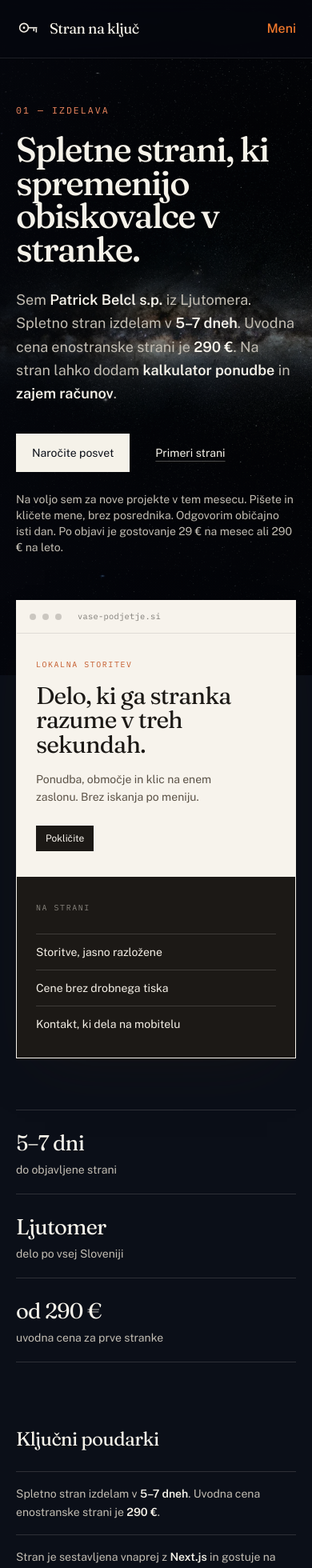
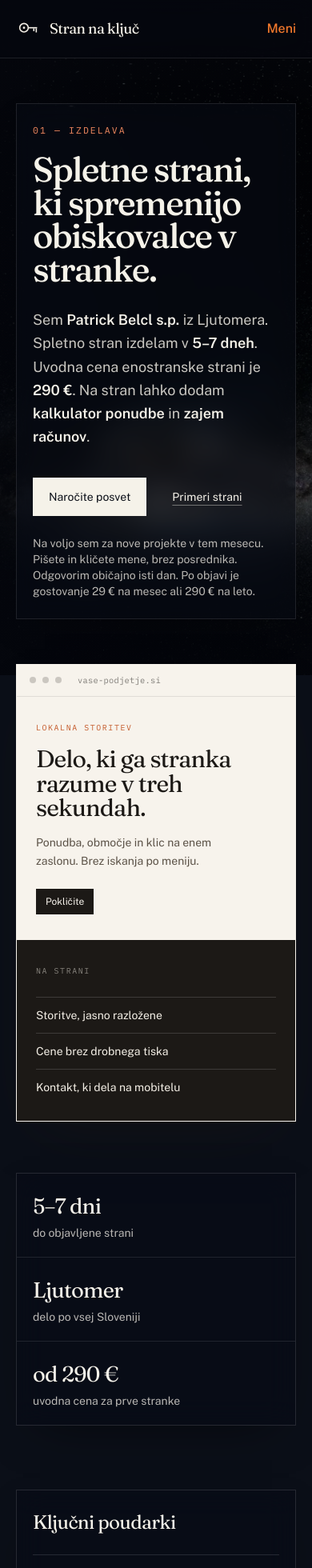
Before and after one commit to patabelo/strannakljuc, a Next.js app: page / in a window 390 px wide. Shown: the top 1960 px of the page at 80% size. Built offline with nearby package versions, Linux system fonts and the light colour scheme.

Commit message:
Add parallax night sky and glass panels for readable copy.
Scroll drifts the space background slower than the page; soft glass surfaces lift white text off the sky.

Co-authored-by: Patrick Belcl <patabelo@users.noreply.github.com>

```diff
--- a/src/app/(site)/layout.tsx
+++ b/src/app/(site)/layout.tsx
@@ -1,8 +1,11 @@
 import type { ReactNode } from "react";
+
+import { ParallaxSky } from "@/components/site/parallax-sky";
 
 export default function SiteLayout({ children }: { children: ReactNode }) {
   return (
-    <div className="flex min-h-svh flex-col text-foreground">
+    <div className="relative flex min-h-svh flex-col text-foreground">
+      <ParallaxSky />
       {children}
     </div>
   );
--- a/src/app/globals.css
+++ b/src/app/globals.css
@@ -70,7 +70,7 @@
   --spotlight: oklch(0.16 0.02 265);
   --spotlight-foreground: oklch(0.96 0.012 88);
   --muted: oklch(0.2 0.02 265);
-  --muted-foreground: oklch(0.8 0.015 88);
+  --muted-foreground: oklch(0.88 0.014 88);
   --accent: oklch(0.22 0.02 265);
   --accent-foreground: oklch(0.96 0.012 88);
   --destructive: oklch(0.7 0.16 25);
@@ -101,35 +101,61 @@
     @apply text-foreground;
     background-color: #05070e;
   }
-  body::before {
-    content: "";
-    position: fixed;
-    inset: 0;
-    z-index: -1;
-    pointer-events: none;
-    background-color: #05070e;
-    background-image:
-      linear-gradient(90deg, rgb(5 7 14 / 0.68) 0%, rgb(5 7 14 / 0.32) 48%, rgb(5 7 14 / 0.14) 100%),
-      linear-gradient(180deg, rgb(5 7 14 / 0.58) 0%, rgb(5 7 14 / 0.24) 18%, rgb(5 7 14 / 0.3) 68%, rgb(5 7 14 / 0.62)),
-      url("/space-bg-sm.webp");
-    background-position: center;
-    background-size: cover;
-    background-repeat: no-repeat;
-  }
-
-  @media (min-width: 1100px) {
-    body::before {
-      background-image:
-        linear-gradient(90deg, rgb(5 7 14 / 0.68) 0%, rgb(5 7 14 / 0.32) 48%, rgb(5 7 14 / 0.14) 100%),
-        linear-gradient(180deg, rgb(5 7 14 / 0.58) 0%, rgb(5 7 14 / 0.24) 18%, rgb(5 7 14 / 0.3) 68%, rgb(5 7 14 / 0.62)),
-        url("/space-bg.webp");
-    }
-  }
   html {
     @apply font-sans scroll-smooth;
   }
   section[id] {
     scroll-margin-top: 5rem;
+  }
+}
+
+/* Fixed night sky — parallax layer is taller so drift never shows edges. */
+.parallax-sky {
+  position: fixed;
+  inset: 0;
+  z-index: -1;
+  pointer-events: none;
+  overflow: hidden;
+  background-color: #05070e;
+}
+
+.parallax-sky__layer {
+  position: absolute;
+  top: 0;
+  left: 0;
+  width: 100%;
+  height: 145vh;
+  will-change: transform;
+  background-color: #05070e;
+  background-image: url("/space-bg-sm.webp");
+  background-position: center top;
+  background-size: cover;
+  background-repeat: no-repeat;
+  transform: translate3d(0, 0, 0);
+}
+
+.parallax-sky__veil {
+  position: absolute;
+  inset: 0;
+  background-image:
+    linear-gradient(90deg, rgb(5 7 14 / 0.72) 0%, rgb(5 7 14 / 0.38) 46%, rgb(5 7 14 / 0.22) 100%),
+    linear-gradient(180deg, rgb(5 7 14 / 0.62) 0%, rgb(5 7 14 / 0.28) 18%, rgb(5 7 14 / 0.34) 68%, rgb(5 7 14 / 0.7));
+}
+
+@media (min-width: 1100px) {
+  .parallax-sky__layer {
+    background-image: url("/space-bg.webp");
+  }
+}
+
+@media (prefers-reduced-motion: reduce) {
+  .parallax-sky__layer {
+    will-change: auto;
+  }
+
+  .glass-copy,
+  .glass-panel {
+    animation: none;
   }
 }
 
@@ -142,6 +168,36 @@
     font-family: var(--font-fraunces);
     font-variation-settings: "SOFT" 40, "WONK" 0, "opsz" 72;
   }
+
+  /* Soft glass behind copy — readability without hard “card” chrome. */
+  .glass-copy {
+    background: rgb(8 12 22 / 0.52);
+    backdrop-filter: blur(16px) saturate(1.15);
+    -webkit-backdrop-filter: blur(16px) saturate(1.15);
+    border: 1px solid rgb(255 255 255 / 0.1);
+    box-shadow: 0 18px 50px -28px rgb(0 0 0 / 0.55);
+    animation: glass-rise 0.7s ease both;
+  }
+
+  .glass-panel {
+    background: rgb(8 12 22 / 0.58);
+    backdrop-filter: blur(18px) saturate(1.2);
+    -webkit-backdrop-filter: blur(18px) saturate(1.2);
+    border: 1px solid rgb(255 255 255 / 0.12);
+    box-shadow: 0 22px 60px -30px rgb(0 0 0 / 0.6);
+    animation: glass-rise 0.75s ease both;
+  }
+}
+
+@keyframes glass-rise {
+  from {
+    opacity: 0;
+    transform: translateY(10px);
+  }
+  to {
+    opacity: 1;
+    transform: translateY(0);
+  }
 }
 
 ::selection {
--- a/src/components/site/faq.tsx
+++ b/src/components/site/faq.tsx
@@ -18,17 +18,17 @@ export function Faq() {
           title="Pogosta vprašanja o ceni, roku in orodjih"
         />
 
-        <Accordion className="mt-8 border-t border-foreground/15">
+        <Accordion className="glass-panel mt-8 px-4 sm:px-6">
           {FAQS.map((faq) => (
             <AccordionItem
               key={faq.question}
               value={faq.question}
-              className="border-b border-foreground/15"
+              className="border-b border-white/12 last:border-b-0"
             >
               <AccordionTrigger className="py-4 font-display text-lg font-medium tracking-[-0.02em] hover:no-underline">
                 {faq.question}
               </AccordionTrigger>
-              <AccordionContent className="pb-5 text-sm leading-relaxed text-muted-foreground">
+              <AccordionContent className="pb-5 text-sm leading-relaxed text-foreground/80">
                 <RichText text={faq.answer} />
               </AccordionContent>
             </AccordionItem>
--- a/src/components/site/hero.tsx
+++ b/src/components/site/hero.tsx
@@ -10,14 +10,14 @@ export function Hero() {
   return (
     <section className="mx-auto max-w-6xl px-5 pt-14 pb-6 sm:px-8 sm:pt-20">
       <div className="grid items-center gap-14 lg:grid-cols-[minmax(0,1.05fr)_minmax(0,0.95fr)]">
-        <div>
+        <div className="glass-copy px-5 py-6 sm:px-7 sm:py-8">
           <p className="font-mono text-[0.72rem] tracking-[0.18em] text-primary uppercase">
             01 — Izdelava
           </p>
           <h1 className="mt-5 max-w-[12ch] font-display text-[2.7rem] leading-[0.96] font-medium tracking-[-0.04em] sm:text-6xl lg:text-[4.15rem]">
             Spletne strani, ki spremenijo obiskovalce v stranke.
           </h1>
-          <p className="mt-7 max-w-xl text-lg leading-relaxed text-muted-foreground">
+          <p className="mt-7 max-w-xl text-lg leading-relaxed text-foreground/82">
             Sem <strong className="font-semibold text-foreground">Patrick Belcl s.p.</strong> iz
             Ljutomera. Spletno stran izdelam v{" "}
             <strong className="font-semibold text-foreground">5–7 dneh</strong>. Uvodna
@@ -35,12 +35,12 @@ export function Hero() {
             </Link>
             <Link
               href="/#referencie"
-              className="text-sm underline decoration-foreground/30 underline-offset-[5px] hover:decoration-foreground"
+              className="text-sm underline decoration-foreground/40 underline-offset-[5px] hover:decoration-foreground"
             >
               Primeri strani
             </Link>
           </div>
-          <p className="mt-6 max-w-xl text-sm text-muted-foreground">
+          <p className="mt-6 max-w-xl text-sm text-foreground/75">
             Na voljo sem za nove projekte v tem mesecu. Pišete in kličete mene,
             brez posrednika. Odgovorim običajno isti dan. Po objavi je
             gostovanje 29 € na mesec ali 290 € na leto.
@@ -50,14 +50,14 @@ export function Hero() {
         <PreviewFrame />
       </div>
 
-      <dl className="mt-16 grid border-y border-foreground/15 sm:grid-cols-3">
+      <dl className="glass-panel mt-16 grid sm:grid-cols-3">
         {FACTS.map((fact) => (
           <div
             key={fact.label}
-            className="border-b border-foreground/15 py-5 last:border-b-0 sm:border-b-0 sm:px-6 sm:first:pl-0 sm:not-first:border-l"
+            className="border-b border-white/10 px-5 py-5 last:border-b-0 sm:border-b-0 sm:px-6 sm:first:pl-6 sm:not-first:border-l"
           >
             <dt className="font-display text-[1.7rem] tracking-[-0.03em]">{fact.value}</dt>
-            <dd className="mt-1 max-w-[22ch] text-sm leading-snug text-muted-foreground">
+            <dd className="mt-1 max-w-[22ch] text-sm leading-snug text-foreground/75">
               {fact.label}
             </dd>
           </div>
--- /dev/null
+++ b/src/components/site/parallax-sky.tsx
@@ -0,0 +1,70 @@
+"use client";
+
+import { useEffect, useRef } from "react";
+
+/** Fixed night-sky layer that drifts slower than page scroll. */
+export function ParallaxSky() {
+  const layerRef = useRef<HTMLDivElement>(null);
+
+  useEffect(() => {
+    const layer = layerRef.current;
+    if (!layer) return;
+
+    const reduceMotion = window.matchMedia("(prefers-reduced-motion: reduce)");
+    let frame = 0;
+
+    function sizeLayer() {
+      if (!layer) return;
+      // Extra height covers the maximum parallax travel on long pages.
+      const travel = Math.max(window.innerHeight * 0.45, 280);
+      layer.style.height = `${window.innerHeight + travel}px`;
+      layer.dataset.travel = String(travel);
+    }
+
+    function paint() {
+      if (!layer) return;
+      if (reduceMotion.matches) {
+        layer.style.transform = "translate3d(0, 0, 0)";
+        return;
+      }
+      const travel = Number(layer.dataset.travel || 0);
+      const maxScroll = Math.max(
+        1,
+        document.documentElement.scrollHeight - window.innerHeight,
+      );
+      const progress = Math.min(1, window.scrollY / maxScroll);
+      const offset = progress * travel;
+      layer.style.transform = `translate3d(0, ${offset}px, 0)`;
+    }
+
+    function onScroll() {
+      cancelAnimationFrame(frame);
+      frame = requestAnimationFrame(paint);
+    }
+
+    function onResize() {
+      sizeLayer();
+      paint();
+    }
+
+    sizeLayer();
+    paint();
+    window.addEventListener("scroll", onScroll, { passive: true });
+    window.addEventListener("resize", onResize, { passive: true });
+    reduceMotion.addEventListener("change", paint);
+
+    return () => {
+      cancelAnimationFrame(frame);
+      window.removeEventListener("scroll", onScroll);
+      window.removeEventListener("resize", onResize);
+      reduceMotion.removeEventListener("change", paint);
+    };
+  }, []);
+
+  return (
+    <div className="parallax-sky" aria-hidden>
+      <div ref={layerRef} className="parallax-sky__layer" />
+      <div className="parallax-sky__veil" />
+    </div>
+  );
+}
--- a/src/components/site/process.tsx
+++ b/src/components/site/process.tsx
@@ -33,14 +33,14 @@ export function Process() {
         description="Štirje koraki: pogovor, osnutek, izdelava in objava. Enostranska stran je objavljena v 5–7 delovnih dneh po potrditvi osnutka. Več podstrani traja 2–3 tedne."
       />
 
-      <ol className="mt-12 grid gap-px bg-foreground/15 sm:grid-cols-2 lg:grid-cols-4">
+      <ol className="mt-12 grid gap-3 sm:grid-cols-2 lg:grid-cols-4">
         {STEPS.map((step, index) => (
-          <li key={step.title} className="bg-black/40 p-6 backdrop-blur-sm">
+          <li key={step.title} className="glass-copy p-6">
             <span className="font-mono text-xs text-primary">
               {String(index + 1).padStart(2, "0")}
             </span>
             <h3 className="mt-6 font-display text-xl tracking-[-0.02em]">{step.title}</h3>
-            <p className="mt-3 text-sm leading-relaxed text-muted-foreground">
+            <p className="mt-3 text-sm leading-relaxed text-foreground/80">
               {step.description}
             </p>
           </li>
--- a/src/components/site/services.tsx
+++ b/src/components/site/services.tsx
@@ -115,7 +115,7 @@ export function SectionHeading({
   description?: ReactNode;
 }) {
   return (
-    <div className="grid gap-6 border-t border-foreground/15 pt-8 lg:grid-cols-[minmax(0,1fr)_minmax(0,0.8fr)] lg:items-end">
+    <div className="glass-copy grid gap-6 px-5 py-6 sm:px-7 sm:py-7 lg:grid-cols-[minmax(0,1fr)_minmax(0,0.8fr)] lg:items-end">
       <div>
         <p className="font-mono text-[0.72rem] tracking-[0.16em] text-primary uppercase">
           {index ? `${index} — ` : ""}
@@ -126,7 +126,7 @@ export function SectionHeading({
         </h2>
       </div>
       {description ? (
-        <p className="max-w-md text-[0.95rem] leading-relaxed text-muted-foreground lg:justify-self-end lg:pb-1">
+        <p className="max-w-md text-[0.95rem] leading-relaxed text-foreground/80 lg:justify-self-end lg:pb-1">
           {description}
         </p>
       ) : null}
--- a/src/components/site/takeaways.tsx
+++ b/src/components/site/takeaways.tsx
@@ -10,16 +10,21 @@ const POINTS = [
 export function Takeaways() {
   return (
     <section aria-labelledby="poudarki" className="mx-auto max-w-6xl px-5 py-14 sm:px-8">
+      <div className="glass-panel px-5 py-6 sm:px-7 sm:py-8">
         <h2 id="poudarki" className="font-display text-2xl tracking-[-0.03em] sm:text-3xl">
           Ključni poudarki
         </h2>
         <ul className="mt-6 grid gap-4 sm:grid-cols-2">
           {POINTS.map((point) => (
-          <li key={point} className="border-t border-foreground/15 pt-4 text-sm leading-relaxed text-muted-foreground">
+            <li
+              key={point}
+              className="border-t border-white/12 pt-4 text-sm leading-relaxed text-foreground/80"
+            >
               <RichText text={point} />
             </li>
           ))}
         </ul>
+      </div>
     </section>
   );
 }
```
Also changed, not shown: src/components/site/about.tsx (+5 -5 lines), src/components/site/contact.tsx (+5 -5 lines). Lines whose indentation alone changed are shown as unchanged.
